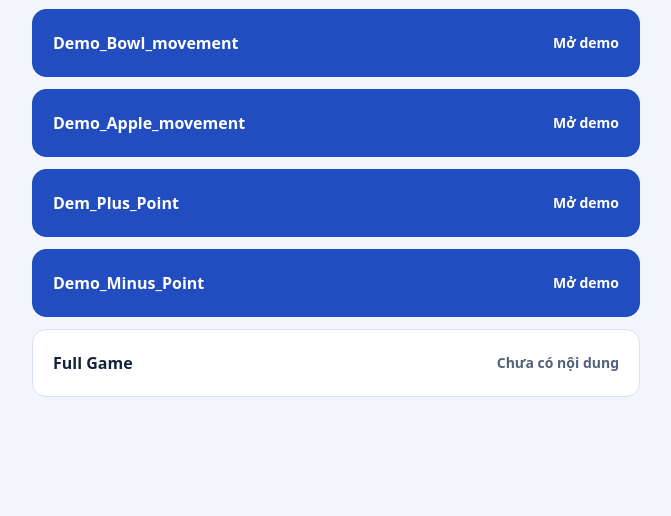
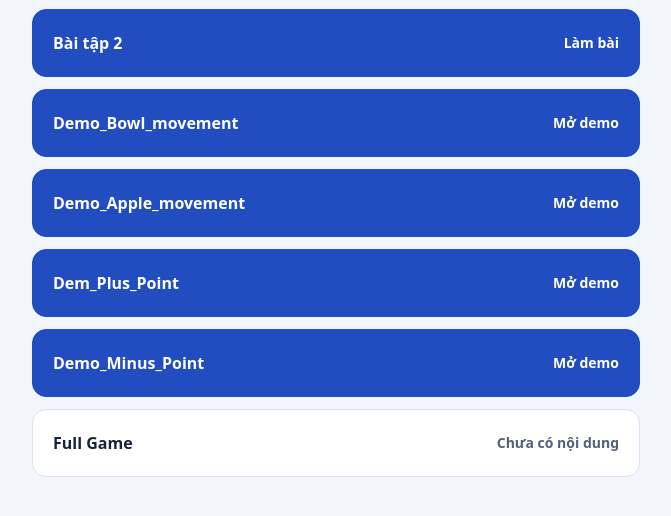
Before and after one commit to khoilv2005/Catch_apple, a plain HTML site: page index.html in a window 1280 px wide. Shown: the part 226-742 px from the top of the page, without its empty margins (304-975 px from the left). Drawn offline with Linux system fonts and the light colour scheme.

Commit message:
Restore Exercise 2 on the menu

```diff
--- a/index.html
+++ b/index.html
@@ -70,6 +70,7 @@
     <h1>Chọn bài tập</h1>
     <ul role="list">
       <li><a class="exercise" href="bai-1/index.html"><span>Bài tập 1</span><span>Làm bài</span></a></li>
+      <li><a class="exercise" href="bai-2/index.html"><span>Bài tập 2</span><span>Làm bài</span></a></li>
       <li><a class="exercise" href="Demo_Bowl_movement/index.html"><span>Demo_Bowl_movement</span><span>Mở demo</span></a></li>
       <li><a class="exercise" href="Demo_Apple_movement/index.html"><span>Demo_Apple_movement</span><span>Mở demo</span></a></li>
       <li><a class="exercise" href="Dem_Plus_Point/index.html"><span>Dem_Plus_Point</span><span>Mở demo</span></a></li>
```
